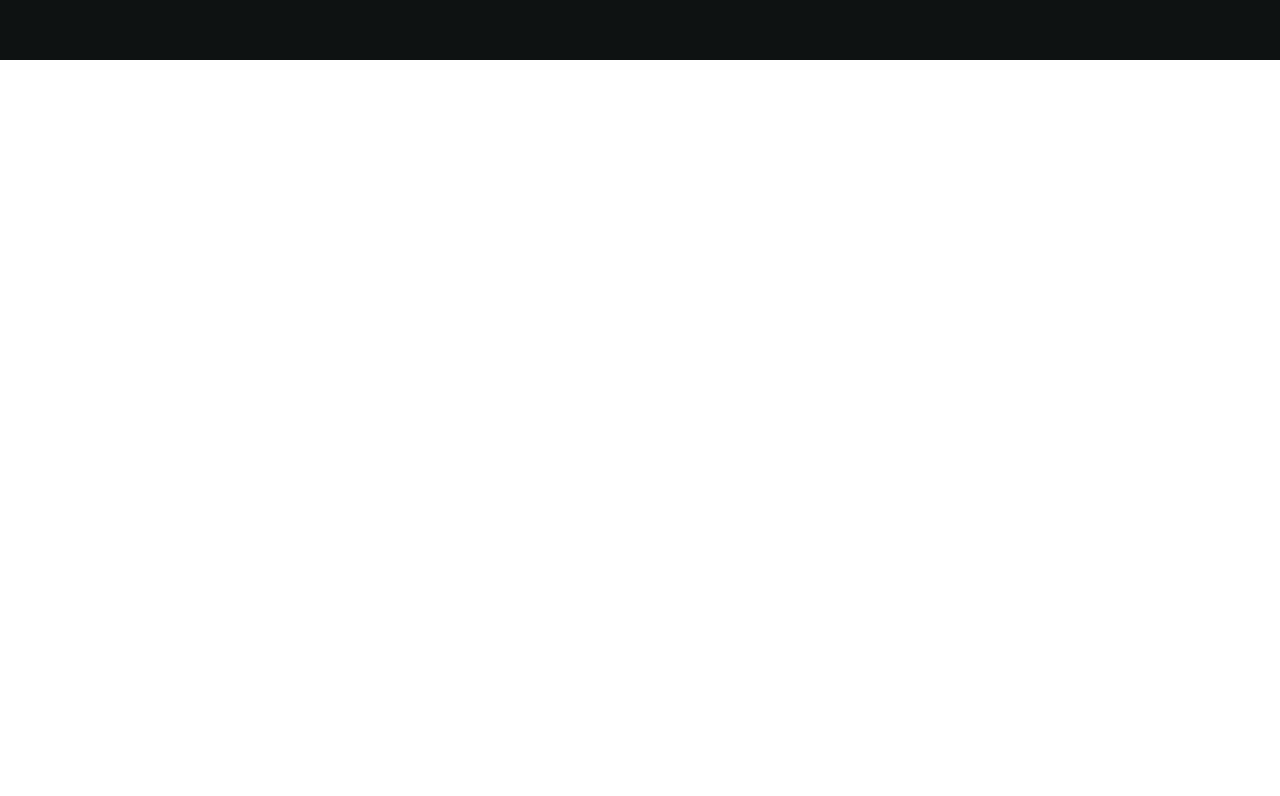
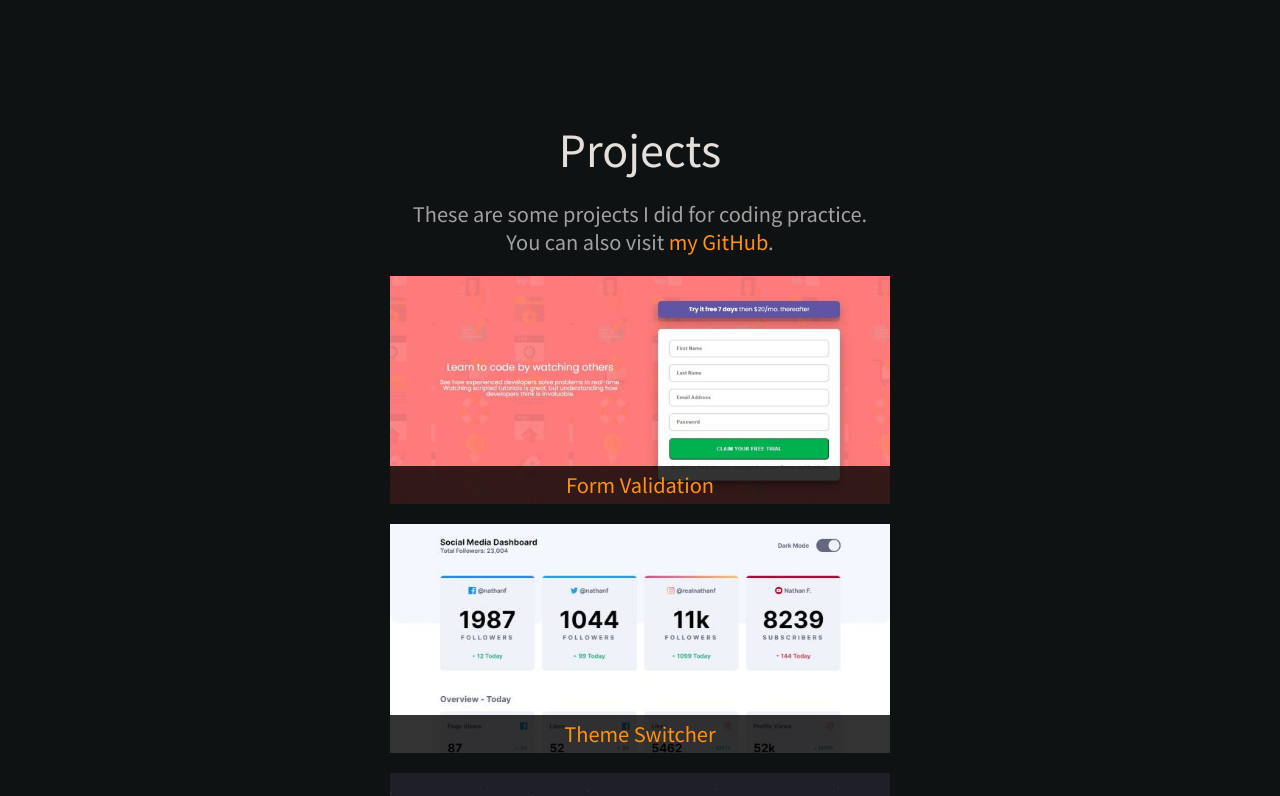
Before and after one commit to nysezgin/portfolio, a React (Create React App) app: page / in a window 1280 px wide. Shown: the part 740-1536 px from the top of the page. Before the commit the page ends 800 px from the top, so only its background shows below. Built offline with nearby package versions, Linux system fonts and the light colour scheme.

Commit message:
added projects section

```diff
--- a/src/App.scss
+++ b/src/App.scss
@@ -1,30 +1,33 @@
 @import url("https://fonts.googleapis.com/css2?family=Source+Sans+Pro&display=swap");
 
 //// Variables
-
-// Colors
 
 $color-rich-black: #0e1212; //background
 $color-dark-orange: #ff9011; //links
 $color-quick-silver: #a1a1a1; //info text
 $color-timberwolf: #e4dfda; //title
 
-// Font Size
-
 $font-size-medium: 1.4rem; //info text
-$font-size-large: 1.8rem; //title
+$font-size-large: 3rem; //title
 
 //// Extends
+
+// Portfolio Sections
 
 %portfolio-section {
   display: grid;
   justify-items: center;
+  text-align: center;
   row-gap: 20px;
   min-height: 100vh;
+  width: 90%;
+  margin: 0 auto;
 }
 
 %portfolio-section-title {
+  margin-top: 60px;
   color: $color-timberwolf;
+  font-size: $font-size-large;
   align-self: flex-end;
 }
 
@@ -32,6 +35,8 @@ $font-size-large: 1.8rem; //title
   color: $color-quick-silver;
   font-size: $font-size-medium;
 }
+
+// Menu Bars
 
 %menu__bar {
   background-color: $color-timberwolf;
@@ -59,12 +64,17 @@ body {
   font-family: "Source Sans Pro", sans-serif;
 }
 
+a {
+  color: $color-dark-orange;
+}
+
 //// Header
 
 header {
   position: fixed;
   display: grid;
   grid-template-columns: auto auto;
+  align-items: center;
   background-color: black;
   padding: 10px 15px;
   width: 100%;
@@ -118,6 +128,8 @@ header {
   grid-column: 1 / span 2;
   font-size: $font-size-medium;
   overflow: hidden;
+
+  &__list {
     max-height: 0;
     opacity: 0;
     transition: all 0.4s ease;
@@ -125,6 +137,7 @@ header {
     &--active {
       opacity: 1;
       max-height: 14.5rem;
+    }
   }
 
   &__link {
@@ -152,23 +165,59 @@ header {
 
 //// Main
 
+.intro,
+.projects,
+.about,
+.contact {
+  @extend %portfolio-section;
+  &__title {
+    @extend %portfolio-section-title;
+  }
+  &__info {
+    @extend %portfolio-section-info;
+  }
+}
+
 // Intro
 
 .intro {
-  @extend %portfolio-section;
-
   &__title {
-    @extend %portfolio-section-title;
     font-size: 3.5rem;
-  }
-
-  &__info {
-    @extend %portfolio-section-info;
   }
 
   &__image {
     border-radius: 50%;
     width: 190px;
+  }
+}
+
+// Projects
+
+.projects {
+  &__wrapper {
+    display: grid;
+    row-gap: 20px;
+  }
+
+  &__link {
+    position: relative;
+    display: flex;
+  }
+
+  &__image {
+    width: 100%;
+    height: 100%;
+    object-fit: cover;
+    max-width: 500px;
+  }
+
+  &__label {
+    position: absolute;
+    font-size: $font-size-medium;
+    padding: 5px 0;
+    bottom: 0;
+    background: #000000cc;
+    width: 100%;
   }
 }
 
--- a/src/components/Main.js
+++ b/src/components/Main.js
@@ -1,10 +1,16 @@
-import React from 'react'
-import Intro from "./main/Intro"
+import React from "react";
+import About from "./main/About";
+import Contact from "./main/Contact";
+import Intro from "./main/Intro";
+import Projects from "./main/Projects";
 
 export default function Main() {
-    return (
-      <main>
-        <Intro />
-      </main>
-    );
+  return (
+    <main>
+      <Intro />
+      <Projects />
+      <About />
+      <Contact />
+    </main>
+  );
 }
--- a/src/components/header/Navbar.js
+++ b/src/components/header/Navbar.js
@@ -3,8 +3,8 @@ import NavbarItem from './NavbarItem'
 
 export default function Navbar({ handleNavOpen, isMobile, isNavOpen }) {
   return (
-    <nav className={isMobile && isNavOpen ? "navbar navbar--active" : "navbar"}>
-      <ul className="navbar__list">
+    <nav className="navbar">
+      <ul className={isMobile && isNavOpen ? "navbar__list navbar__list--active" : "navbar__list"}>
         <NavbarItem handleNavOpen={handleNavOpen} itemName="intro" />
         <NavbarItem handleNavOpen={handleNavOpen} itemName="projects" />
         <NavbarItem handleNavOpen={handleNavOpen} itemName="about" />
--- /dev/null
+++ b/src/components/main/About.js
@@ -0,0 +1,14 @@
+import React from 'react'
+
+export default function About() {
+    return (
+      <section id="about" className="about">
+        <h1 className="about__title">About</h1>
+        <p className="about__info">
+          I'm a self-taught coder, interested in front-end development. I like
+          coding and spend all my free time practicing. I follow mobile first
+          approach, BEM methodology and responsive web design on my work.
+        </p>
+      </section>
+    );
+}
--- /dev/null
+++ b/src/components/main/Contact.js
@@ -0,0 +1,10 @@
+import React from 'react'
+
+export default function Contact() {
+    return (
+      <section id="contact" className="contact">
+        <h1 className="contact__title">Contact</h1>
+        <p className="contact__info">A junior front-end developer</p>
+      </section>
+    );
+}
--- /dev/null
+++ b/src/components/main/Projects.js
@@ -0,0 +1,29 @@
+import React from "react";
+import projectsData from "./projectsData";
+import SingleProject from "./SingleProject";
+
+export default function Projects() {
+  return (
+    <section id="projects" className="projects">
+      <h1 className="projects__title">Projects</h1>
+      <p className="projects__info">
+        These are some projects I did for coding practice. <br />
+        You can also visit{" "}
+        <a
+          className="portfolio-sections__link"
+          target="_blank"
+          rel="noreferrer"
+          href={"https://github.com/nysezgin"}
+        >
+          my GitHub
+        </a>
+        .
+      </p>
+      <div className="projects__wrapper">
+        {projectsData.map((project) => {
+          return <SingleProject key={project.id} {...project} />;
+        })}
+      </div>
+    </section>
+  );
+}
--- /dev/null
+++ b/src/components/main/SingleProject.js
@@ -0,0 +1,15 @@
+import React from "react";
+
+export default function SingleProject({ id, label, link, image }) {
+  return (
+    <a
+      className="projects__link"
+      target="_blank"
+      rel="noreferrer"
+      href={link}
+    >
+      <img className="projects__image" src={image} alt="" />
+      <p className="projects__label">{label}</p>
+    </a>
+  );
+}
--- /dev/null
+++ b/src/components/main/projectsData.js
@@ -0,0 +1,47 @@
+import formValidationImg from "../images/form_validation.jpg";
+import themeSwitcherImg from "../images/theme_switcher.jpg";
+import countdownTimerImg from "../images/countdown_timer.jpg";
+import todoListImg from "../images/todo_list.jpg";
+import sliderImg from "../images/slider.jpg";
+import rockPaperScissorsImg from "../images/rock-paper-scissors.jpg";
+
+const projectsData = [
+  {
+    id: 1,
+    label: "Form Validation",
+    link: "https://nys-form-validation.netlify.app/",
+    image: formValidationImg,
+  },
+  {
+    id: 2,
+    label: "Theme Switcher",
+    link: "https://nys-theme-switcher.netlify.app/",
+    image: themeSwitcherImg,
+  },
+  {
+    id: 3,
+    label: "Countdown Timer",
+    link: "https://nys-countdown-timer.netlify.app/",
+    image: countdownTimerImg,
+  },
+  {
+    id: 4,
+    label: "To-Do List",
+    link: "https://nys-to-do-list.netlify.app/",
+    image: todoListImg,
+  },
+  {
+    id: 5,
+    label: "Slider",
+    link: "https://nys-slider.netlify.app/",
+    image: sliderImg,
+  },
+  {
+    id: 6,
+    label: "Rock-Paper-Scissors",
+    link: "https://nys-rock-paper-scissors.netlify.app/",
+    image: rockPaperScissorsImg,
+  },
+];
+
+export default projectsData;
```
Lines whose indentation alone changed are shown as unchanged.
